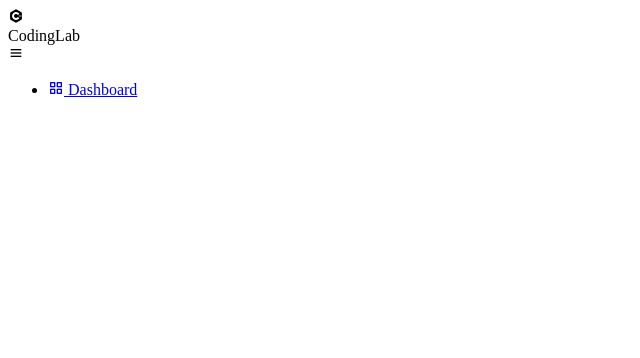
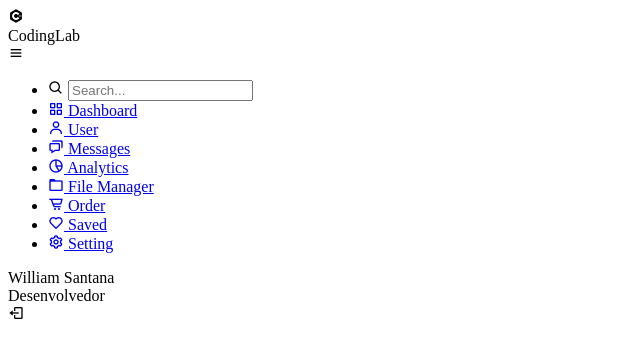
Before and after one commit to wwilliamsantana/Sidebar, a plain HTML site: page index.html in a window 1280 px wide. Shown: the whole page, without its empty margins (0-640 px from the left). Drawn offline with nearby package versions, Linux system fonts and the light colour scheme.

Commit message:
Process HTML

```diff
--- a/index.html
+++ b/index.html
@@ -22,13 +22,87 @@
       </div>
       <ul class="nav_list">
         <li>
+          <i class="bx bx-search"></i>
+          <input type="text" placeholder="Search..." />
+          <!-- <span class="tooltip">Dashboard</span> -->
+        </li>
+
+        <li>
           <a href="#">
             <i class="bx bx-grid-alt"></i>
             <span class="links_name">Dashboard</span>
           </a>
           <!-- <span class="tooltip">Dashboard</span> -->
         </li>
+
+        <li>
+          <a href="#">
+            <i class="bx bx-user"></i>
+            <span class="links_name">User</span>
+          </a>
+          <!-- <span class="tooltip">Dashboard</span> -->
+        </li>
+
+        <li>
+          <a href="#">
+            <i class="bx bx-chat"></i>
+            <span class="links_name">Messages</span>
+          </a>
+          <!-- <span class="tooltip">Dashboard</span> -->
+        </li>
+
+        <li>
+          <a href="#">
+            <i class="bx bx-pie-chart-alt-2"></i>
+            <span class="links_name">Analytics</span>
+          </a>
+          <!-- <span class="tooltip">Dashboard</span> -->
+        </li>
+
+        <li>
+          <a href="#">
+            <i class="bx bx-folder"></i>
+            <span class="links_name">File Manager</span>
+          </a>
+          <!-- <span class="tooltip">Dashboard</span> -->
+        </li>
+
+        <li>
+          <a href="#">
+            <i class="bx bx-cart-alt"></i>
+            <span class="links_name">Order</span>
+          </a>
+          <!-- <span class="tooltip">Dashboard</span> -->
+        </li>
+
+        <li>
+          <a href="#">
+            <i class="bx bx-heart"></i>
+            <span class="links_name">Saved</span>
+          </a>
+          <!-- <span class="tooltip">Dashboard</span> -->
+        </li>
+
+        <li>
+          <a href="#">
+            <i class="bx bx-cog"></i>
+            <span class="links_name">Setting</span>
+          </a>
+          <!-- <span class="tooltip">Dashboard</span> -->
+        </li>
       </ul>
+      <div class="profile_content">
+        <div class="profile">
+          <div class="profile_details">
+            <!-- <img src="./profile.jpg" alt="" /> -->
+            <div class="name_job">
+              <div class="name">William Santana</div>
+              <div class="job">Desenvolvedor</div>
+            </div>
+          </div>
+          <i class="bx bx-log-out" id="log_out"></i>
+        </div>
+      </div>
     </div>
   </body>
 </html>
```
Also changed, not shown: profile.jpg (added).
